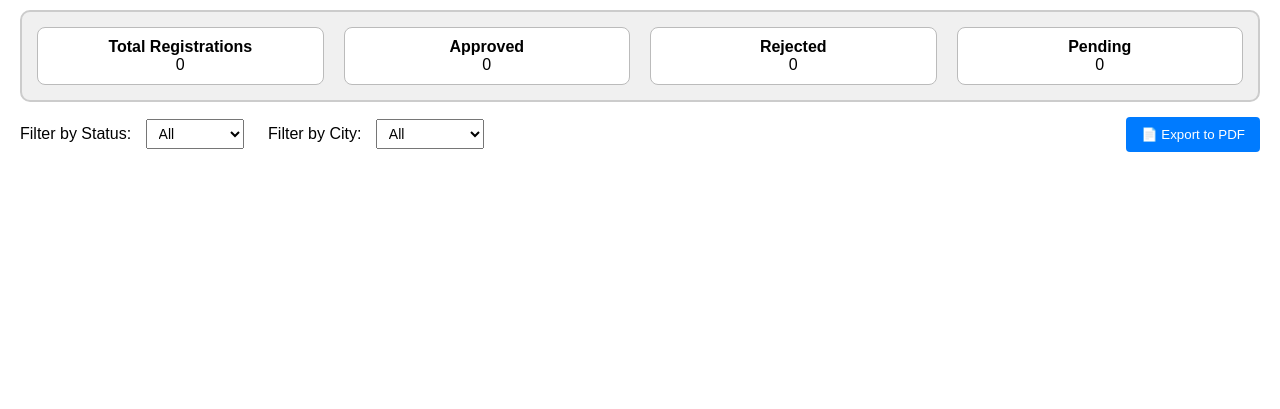
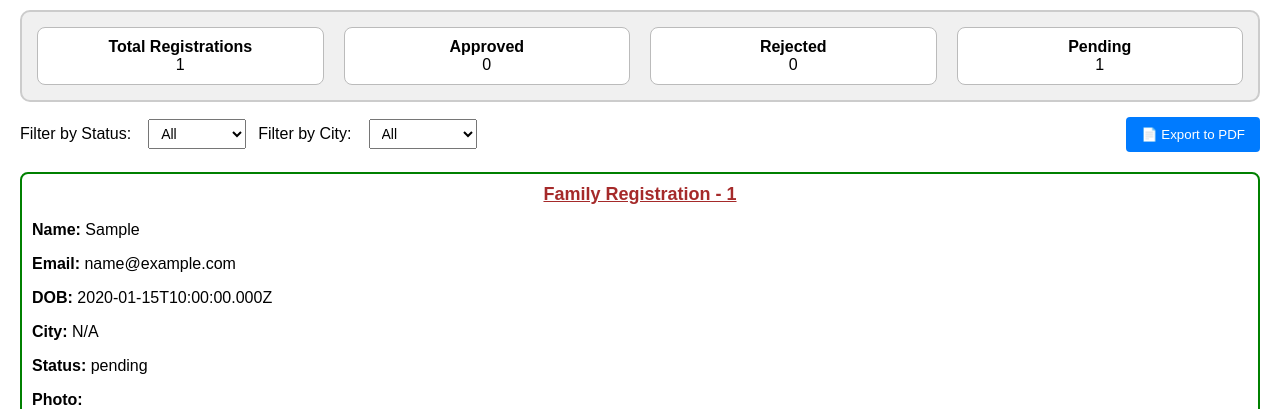
Before and after one commit to skumar7-c/family_registration_project, a Node server app: page /admin/ in a window 1280 px wide. Shown: the part 100-509 px from the top of the page. Run offline with Node 20, Linux system fonts and the light colour scheme; tables that the repository leaves empty hold one stand-in row (values such as "Sample post"); some libraries are stand-ins or nearby versions.

Commit message:
admin.ejs

```diff
--- a/backend/views/admin.ejs
+++ b/backend/views/admin.ejs
@@ -1,11 +1,14 @@
-<!DOCTYPE html><html>
+<!DOCTYPE html>
+<html>
 <head>
   <title>Admin Panel</title>
   <style>
     body {
       font-family: Arial, sans-serif;
       margin: 20px;
-    }.header {
+    }
+
+    .header {
       display: flex;
       justify-content: space-between;
       align-items: center;
@@ -33,14 +36,22 @@
 
     .filters {
       margin-bottom: 20px;
+      display: flex;
+      justify-content: space-between;
+      align-items: center;
+    }
+
+    .left-filters {
+      display: flex;
+      align-items: center;
+      gap: 12px;
     }
 
     .filters label {
-  margin-right: 10px;
+      margin-right: 5px;
     }
 
     .filters select {
-  margin-right: 20px;
       padding: 5px 8px;
       font-size: 14px;
     }
@@ -93,22 +104,24 @@
     .add-admin-btn:hover {
       background-color: #218838;
     }
-
   </style>
 </head>
-<body>  <div class="header">
+<body>
+
+  <div class="header">
     <h1 style="color: orchid;">Admin Panel - Family Form Submissions</h1>
     <button class="add-admin-btn" onclick="handleAddAdmin()">+ Add Admin</button>
-  </div>  <div class="summary-box" id="summary-stats">
+  </div>
+
+  <div class="summary-box" id="summary-stats">
     <div class="summary-item"><strong>Total Registrations</strong><br><span id="totalCount">0</span></div>
     <div class="summary-item"><strong>Approved</strong><br><span id="approvedCount">0</span></div>
     <div class="summary-item"><strong>Rejected</strong><br><span id="rejectedCount">0</span></div>
     <div class="summary-item"><strong>Pending</strong><br><span id="pendingCount">0</span></div>
   </div>
 
-
-<div class="filters" style="display: flex; justify-content: space-between; align-items: center;">
-  <div>
+  <div class="filters">
+    <div class="left-filters">
       <label for="statusFilter">Filter by Status:</label>
       <select id="statusFilter" onchange="applyFilters()">
         <option value="">All</option>
@@ -129,13 +142,14 @@
       📄 Export to PDF
     </button>
   </div>
+
   <div id="families"></div>
-
 
   <script>
     function exportToPDF() {
-      window.open('/admin/admin-export-pdf');
+      window.open('/admin/admin-export-pdf', '_blank');
     }
+
     let allData = [];
 
     async function fetchFamilies() {
@@ -229,12 +243,12 @@
     }
 
     function toggleDetails(index) {
-      const detailsDiv = document.getElementById(details-${index});
+      const detailsDiv = document.getElementById(`details-${index}`);
       detailsDiv.style.display = detailsDiv.style.display === 'block' ? 'none' : 'block';
     }
 
     async function updateStatus(id, status) {
-      const res = await fetch(/admin/families/${id}/${status}, {
+      const res = await fetch(`/admin/families/${id}/${status}`, {
         method: 'POST'
       });
       const result = await res.text();
@@ -261,6 +275,8 @@
     function handleAddAdmin() {
       alert('🔒 Add Admin functionality coming soon.');
     }
+
     fetchFamilies();
-  </script></body>
+  </script>
+</body>
 </html>
```
Lines whose indentation alone changed are shown as unchanged.
